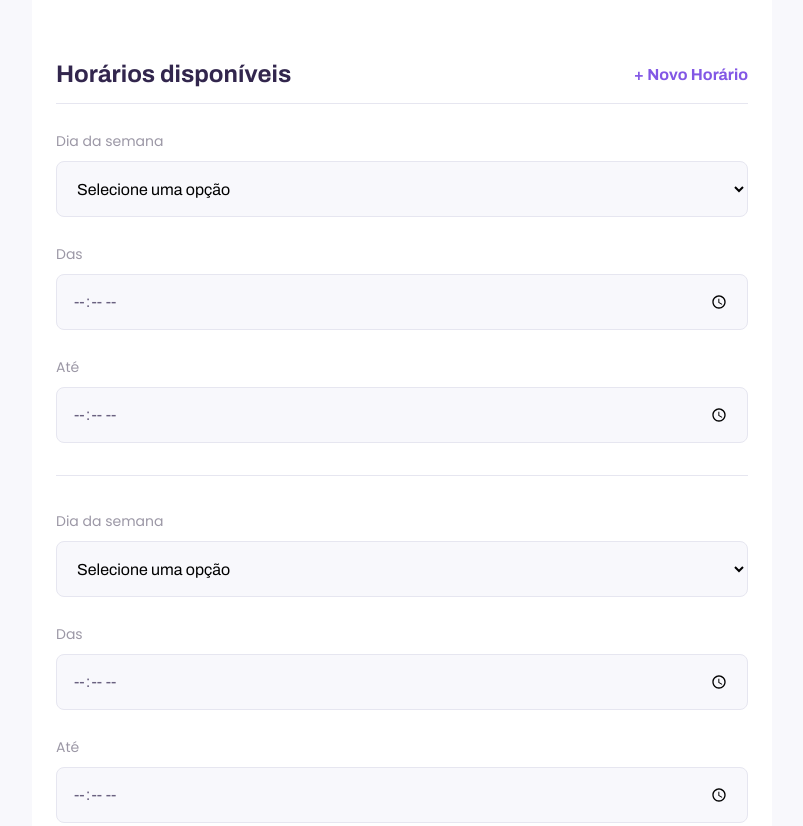
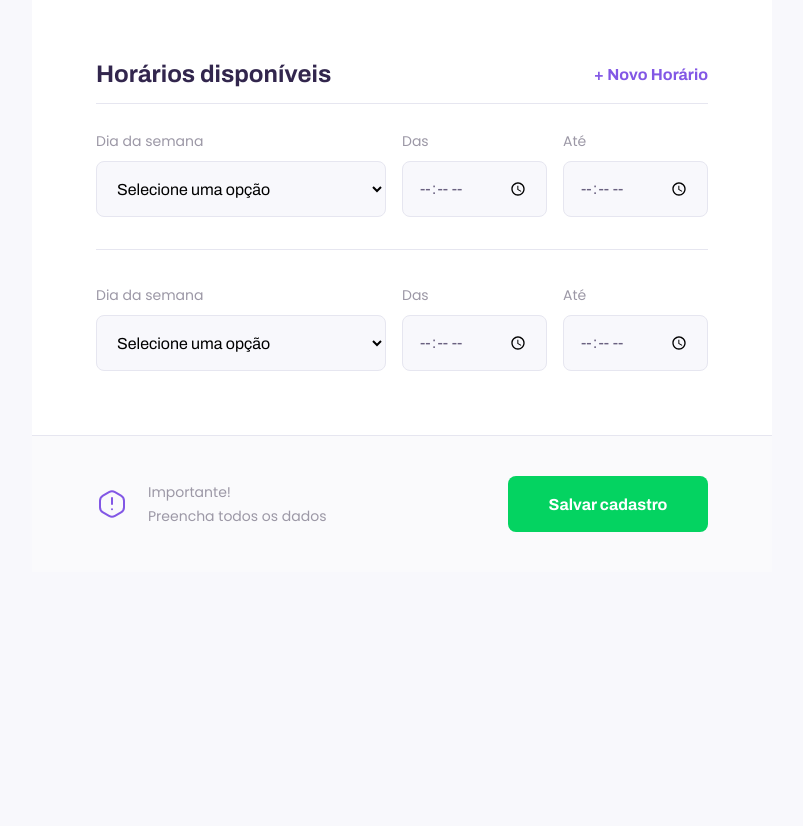
Before and after one commit to Micaelleapds/nlw-2, a plain HTML site: page give-classes.html in a window 1280 px wide. Shown: the part 1314-2140 px from the top of the page, without its empty margins (238-1041 px from the left). After the commit the page ends 1886 px from the top, so only its background shows below. Drawn offline with Linux system fonts and the light colour scheme.

Commit message:
aula 3 page-give-classes

```diff
--- a/give-classes.html
+++ b/give-classes.html
@@ -82,7 +82,7 @@
                         </div>
                     </fieldset>
 
-                    <fieldset>
+                    <fieldset id="schedule-items">
                         <legend>Horários disponíveis
                             <button id="add-time">+ Novo Horário</button>
                         </legend>
--- a/styles/partials/page-give-classes.css
+++ b/styles/partials/page-give-classes.css
@@ -122,4 +122,37 @@
     #page-give-classes #container {
         max-width: 100vw;
     }
+
+    #page-give-classes .page-header .header-content {
+        margin-bottom: 0;
+    }
+
+    #page-give-classes main fieldset {
+        padding: 0 64px;
+    }
+
+    .schedule-item {
+        display: grid;
+        grid-template-columns: 2fr 1fr 1fr;
+        column-gap: 1.6rem;
+    }
+
+    #page-give-classes #schedule-items .select-block+.input-block,
+    #page-give-classes #schedule-items .input-block+.input-block {
+        margin-top: 0; /*!important deve ser usado com cautela */
+    }
+
+    #page-give-classes main footer {
+        padding: 40px 64px;
+
+        display: flex;
+        align-items: center;
+        justify-content: space-between;
+    }
+
+    #page-give-classes main footer button {
+        margin-top: 0;
+
+        width: 200px;
+    }
 }
```
